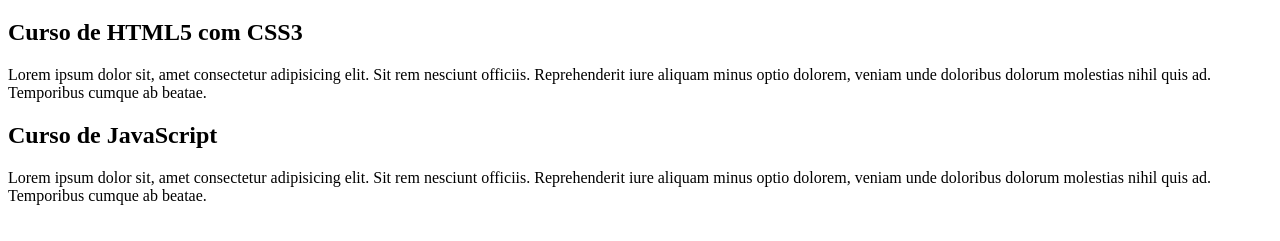
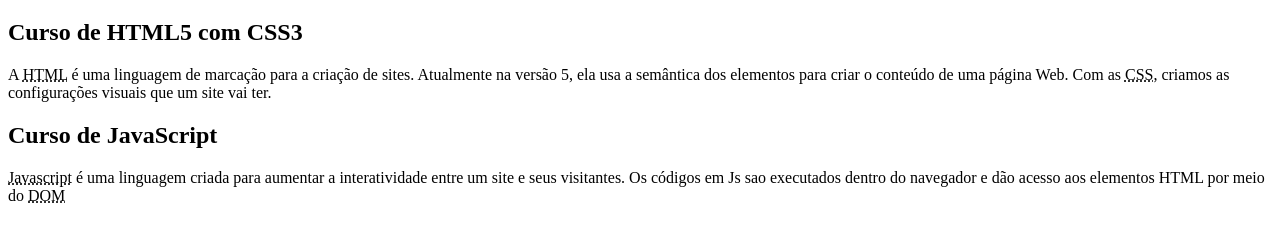
Before and after one commit to RAFAHERTER/projeto-site, a plain HTML site: page index.html in a window 1280 px wide. Shown: the part 61-302 px from the top of the page. Drawn offline with Linux system fonts and the light colour scheme.

Commit message:
Mudando os textos

```diff
--- a/index.html
+++ b/index.html
@@ -13,12 +13,12 @@
 
         <article>
             <h2>Curso de HTML5 com CSS3</h2>
-            <p>Lorem ipsum dolor sit, amet consectetur adipisicing elit. Sit rem nesciunt officiis. Reprehenderit iure aliquam minus optio dolorem, veniam unde doloribus dolorum molestias nihil quis ad. Temporibus cumque ab beatae.</p>
+            <p>A <abbr title="HyperText Markup Language">HTML</abbr> é uma linguagem de marcação para a criação de sites. Atualmente na versão 5, ela usa a semântica dos elementos para criar o conteúdo de uma página Web. Com as <abbr title="Cascading Style Sheets">CSS</abbr>, criamos as configurações visuais que um site vai ter.</p>
         </article>
 
         <article>
             <h2>Curso de JavaScript</h2>
-            <p>Lorem ipsum dolor sit, amet consectetur adipisicing elit. Sit rem nesciunt officiis. Reprehenderit iure aliquam minus optio dolorem, veniam unde doloribus dolorum molestias nihil quis ad. Temporibus cumque ab beatae.</p>
+            <p><abbr title="JavaScript">Javascript</abbr> é uma linguagem criada para aumentar a interatividade entre um site e seus visitantes. Os códigos em Js sao executados dentro do navegador e dão acesso aos elementos HTML por meio do <abbr title="Document Object Model">DOM</abbr></p>
         </article>
 
     </main>
```
